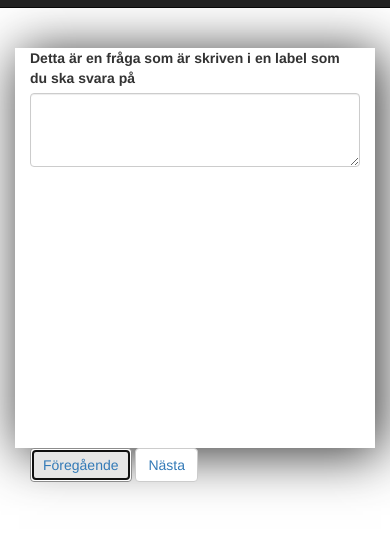
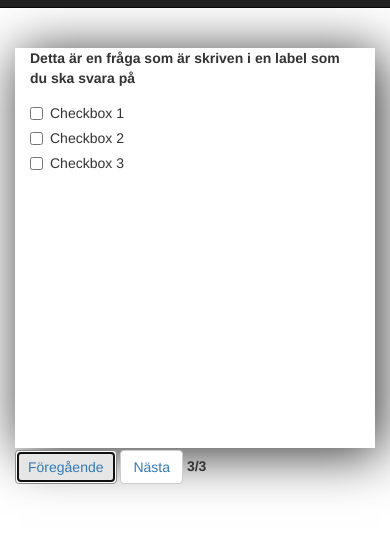
Before and after one commit to jolindse/projekt2, a website: page client/partials/take_exam.html in a window 390 px wide. Both pictures are taken after a click on the button "Föregående". Shown: the part 53-586 px from the top of the page. Drawn offline with nearby package versions, Linux system fonts and the light colour scheme.

Commit message:
takeExam, lagt till sidräknare och frågeslider

```diff
--- a/client/css/examCustom.css
+++ b/client/css/examCustom.css
@@ -2,5 +2,5 @@
     margin-top: 100px;
     box-shadow: 5px 5px 50px 1px;
     height: 400px;
-    display: none;
+
 }
--- a/client/js/takeExamScript.js
+++ b/client/js/takeExamScript.js
@@ -1,35 +1,52 @@
 /**
  * Created by robin on 2016-04-26.
  */
-// $(document).ready(function () {
-//     $(".questions div").each(function(e){
-//         if(e != 0)
-//             $(this).hide();
-//     });
-//
-//     $(".nextBut").click(function () {
-//         if($(".questions div:visible").next().length != 0)
-//             $(".questions div:visible").next().show().prev().hide();
-//         else {
-//             $(".questions div:visible").hide();
-//             $(".questions div:first").show();
-//         }
-//         return false;
-//     });
-//     $(".prevBut").click(function () {
-//         if($(".questions div:visible").prev().length != 0)
-//             $(".questions div:visible").prev().show().next().hide();
-//         else{
-//             $(".questions div:visible").hide();
-//             $(".questions div:last").show();
-//         }
-//         return false
-//     });
-// });
+$(document).ready(function () {
 
-    $(document).ready(function(){
+   var maxForms = $("div .ExamForm").length;
+   var count = 1;
 
-        $('.ExamForm').hide().first().show();
+   var pageMax = document.getElementById("max");
+   var pageCount = document.getElementById("count");
 
+    pageCount.innerHTML = count;
+    pageMax.innerHTML = maxForms;
 
+    $(".examForms .ExamForm").each(function(e){
+        if(e != 0)
+            $(this).hide();
     });
+
+    $(".nextBut").click(function () {
+
+        if(count < maxForms){
+            count++;
+            pageCount.innerHTML = count;
+        }
+        if($(".examForms .ExamForm:visible").next().length != 0)
+            $(".examForms .ExamForm:visible").next().show().prev().hide();
+        else {
+            $(".examForms .ExamForm:visible").hide();
+            $(".examForms .ExamForm:first").show();
+            count = 1;
+            pageCount.innerHTML = count;
+        }
+        return false;
+    });
+
+    $(".prevBut").click(function () {
+        if(count > 1){
+            count--;
+            pageCount.innerHTML = count;
+        }
+        if($(".examForms .ExamForm:visible").prev().length != 0)
+            $(".examForms .ExamForm:visible").prev().show().next().hide();
+        else{
+            $(".examForms .ExamForm:visible").hide();
+            $(".examForms .ExamForm:last").show();
+            count = maxForms;
+            pageCount.innerHTML = count;
+        }
+        return false
+    });
+});
--- a/client/partials/take_exam.html
+++ b/client/partials/take_exam.html
@@ -44,7 +44,7 @@
 
         <div class="container">
             <div class="col-md-2"></div>
-
+                <div class="examForms">
                     <div class="col-md-8 ExamForm">
             <form>
                 <label>Detta är en fråga som är skriven i en label som du ska svara på</label>
@@ -57,23 +57,50 @@
                     <form>
                         <label>Detta är en fråga som är skriven i en label som du ska svara på</label>
                         <div class="radio">
-                            <label><input type="radio" name="optradio">Option 1</label>
+                            <label><input type="radio" name="optradio">Radio 1</label>
                         </div>
                         <div class="radio">
-                            <label><input type="radio" name="optradio">Option 2</label>
+                            <label><input type="radio" name="optradio">Radio 2</label>
                         </div>
                         <div class="radio">
-                            <label><input type="radio" name="optradio">Option 3</label>
+                            <label><input type="radio" name="optradio">Radio 3</label>
                         </div>
+                        <!--<button type="submit" class="btn btn-default"><a class="prevBut">Föregående</a></button>-->
+                        <!--<button type="submit" class="btn btn-default"><a class="nextBut">Nästa</a></button>-->
                     </form>
                 </div>
-
-            <div class="col-md-2">
-                <button type="submit" class="btn btn-default"><a class="prevBut">Föregående</a></button>
-                <button type="submit" class="btn btn-default"><a class="nextBut">Nästa</a></button>
+                    <div class="col-md-8 ExamForm">
+                        <form>
+                            <label>Detta är en fråga som är skriven i en label som du ska svara på</label>
+                            <div class="checkbox">
+                                <label><input type="checkbox" name="optcheck">Checkbox 1</label>
+                            </div>
+                            <div class="checkbox">
+                                <label><input type="checkbox" name="optcheck">Checkbox 2</label>
+                            </div>
+                            <div class="checkbox">
+                                <label><input type="checkbox" name="optcheck">Checkbox 3</label>
+                            </div>
+                            <!--<button type="submit" class="btn btn-default"><a class="prevBut">Föregående</a></button>-->
+                            <!--<button type="submit" class="btn btn-default"><a class="nextBut">Nästa</a></button>-->
+                        </form>
+                    </div>
+                </div>
+            <div class="col-md-2"></div>
+        </div>
+        <div class="container">
+            <div class="row">
+                <div class="col-lg-2"></div>
+                <div class="col-md-8">
+                    <button type="submit" class="btn btn-default"><a class="prevBut">Föregående</a></button>
+                    <button type="submit" class="btn btn-default"><a class="nextBut">Nästa</a></button>
+                    <label id="pageCounter">
+                        <span id="count"></span>/<span id="max"></span>
+                    </label>
+                </div>
+                <div class="col-lg-2"></div>
             </div>
         </div>
-
 
         <script src="https://ajax.googleapis.com/ajax/libs/jquery/1.11.3/jquery.min.js"></script>
         <script src="../js/takeExamScript.js"></script>
```
